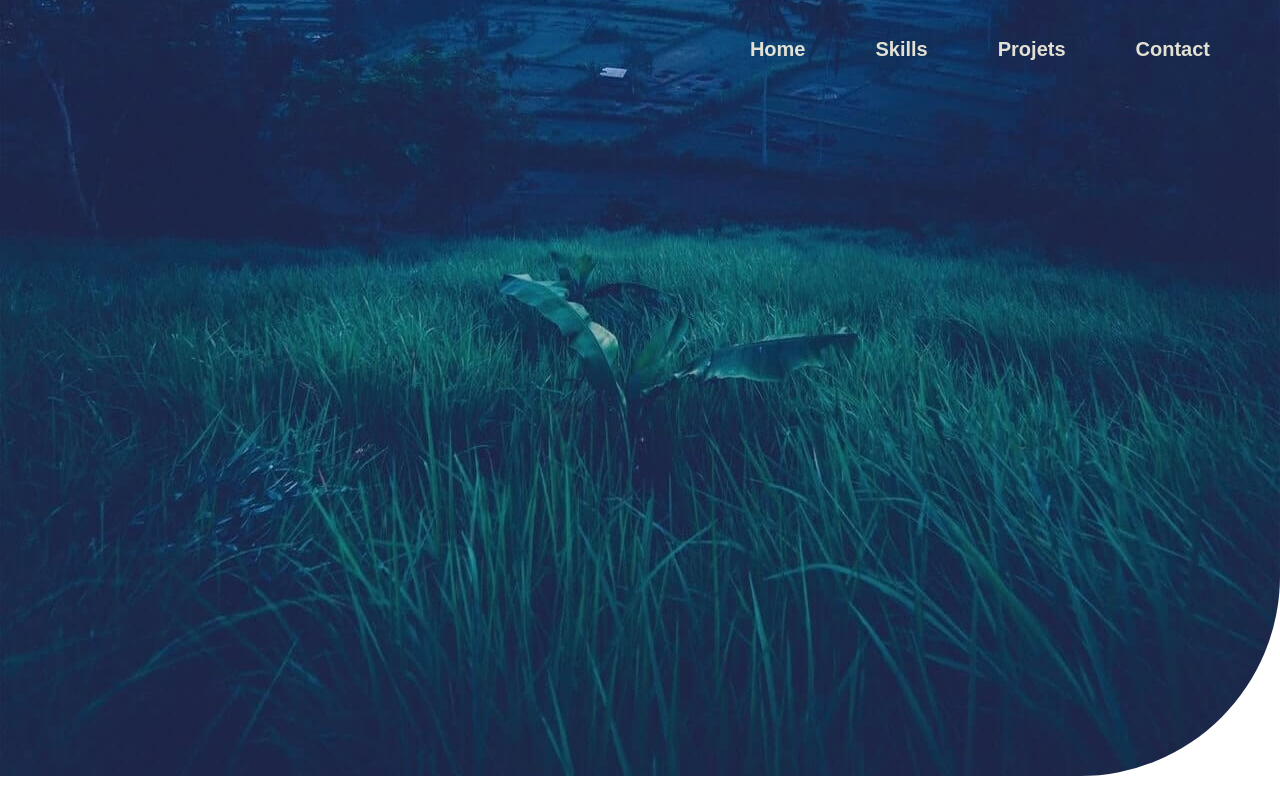
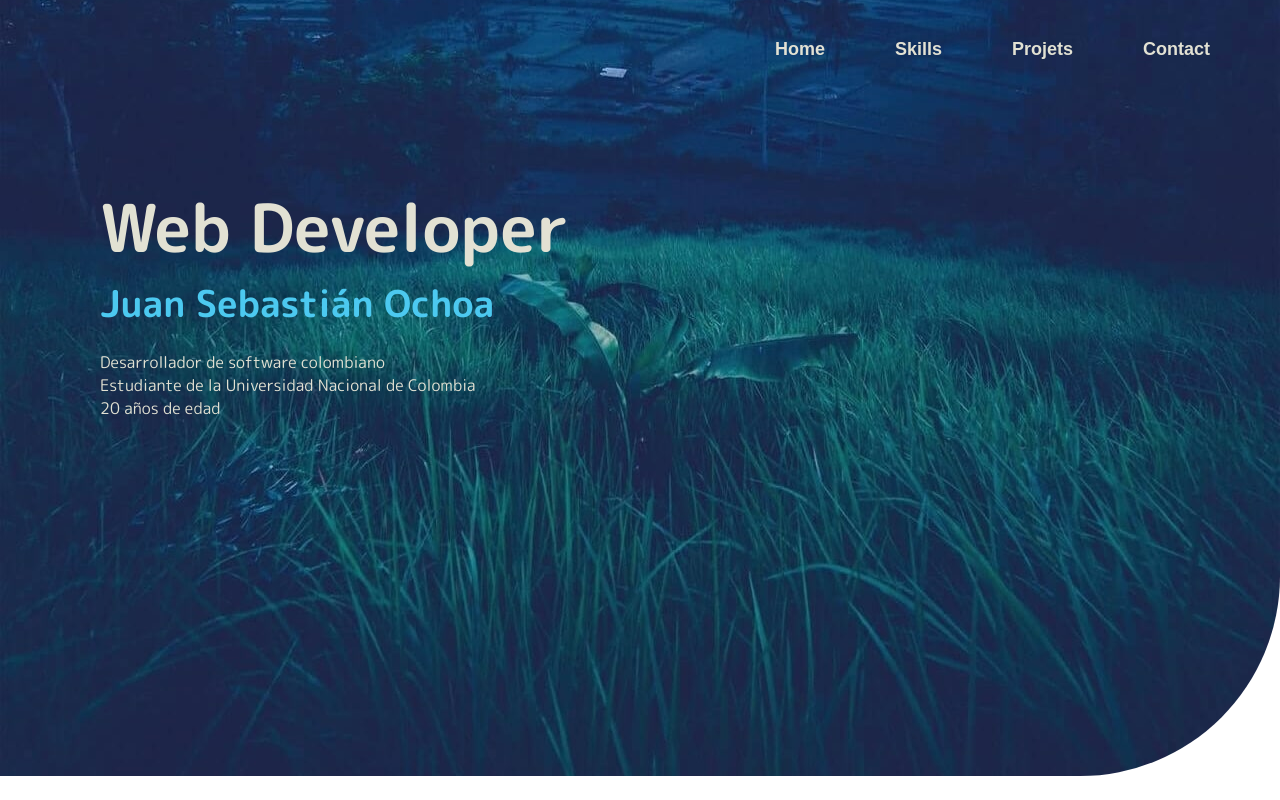
Before and after one commit to Sebastian2000pk/Sebastian2000pk, a React app: page / in a window 1280 px wide. Built offline with nearby package versions, Linux system fonts and the light colour scheme.

Commit message:
Se agrego el efecto de hover al menu

```diff
--- a/public/index.html
+++ b/public/index.html
@@ -5,6 +5,8 @@
   <meta http-equiv="X-UA-Compatible" content="IE=edge">
   <meta name="viewport" content="width=device-width, initial-scale=1.0">
   <title>Sebastian2000pk</title>
+  <link rel="preconnect" href="https://fonts.gstatic.com">
+  <link href="https://fonts.googleapis.com/css2?family=M+PLUS+Rounded+1c:wght@400;700&display=swap" rel="stylesheet">
 </head>
 <body>
 
--- a/src/assets/styles/App.scss
+++ b/src/assets/styles/App.scss
@@ -1,5 +1,5 @@
 * {
   margin: 0;
   box-sizing: border-box;
-  font-family: Arial, Helvetica, sans-serif;
+  font-family: 'M PLUS Rounded 1c', sans-serif;
 }
--- a/src/assets/styles/components/Home.scss
+++ b/src/assets/styles/components/Home.scss
@@ -6,3 +6,18 @@
   background-size: cover;
   background-position-y: center;
 }
+.home-text {
+  margin-left: 100px;
+  height: 80vh;
+  padding-top: 10vh;
+}
+.title-home {
+  color: #E2E1D3;
+  font-size: 66px;
+  font-weight: 700;
+}
+.home-name {
+  color: #4CC9F0;
+  font-weight: 700;
+  font-size: 37px;
+}
--- a/src/assets/styles/components/Navbar.scss
+++ b/src/assets/styles/components/Navbar.scss
@@ -16,8 +16,29 @@
   font-weight: 700;
   text-decoration: none;
   color: #E2E1D3;
-  font-size: 20px;
+  font-size: 18px;
+  position: relative;
+}
+::after {
+  position: absolute;
+  content: "";
+  width: 100%;
+  height: 2px;
+  top: 115%;
+  left: 0;
+  background: white;
+  transition: transform 0.5s;
+  transform: scaleX(0);
+  transform-origin: center;
 }
 .navbar li a:hover {
   color: white;
 }
+.navbar li a:hover::after {
+  transform: scaleX(1);
+  transform-origin: center;
+}
+.home-description {
+  color: #E2E1D3;
+  padding-top: 20px;
+}
--- a/src/components/Home.jsx
+++ b/src/components/Home.jsx
@@ -8,6 +8,15 @@ import background from '../assets/static/background-home.jpg';
 const Home = ({children}) => (
   <div className="home" style={{ backgroundImage: `url(${background})` }}>
     {children}
+    <div className="home-text">
+      <p className="title-home">Web Developer</p>
+      <p className="home-name">Juan Sebastián Ochoa</p>
+      <p className="home-description">
+        Desarrollador de software colombiano <br/>
+        Estudiante de la Universidad Nacional de Colombia <br/>
+        20 años de edad <br/>
+      </p>
+    </div>
   </div>
 );
 
```
